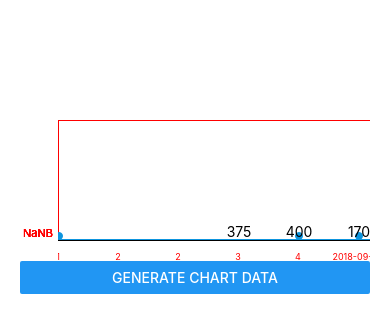
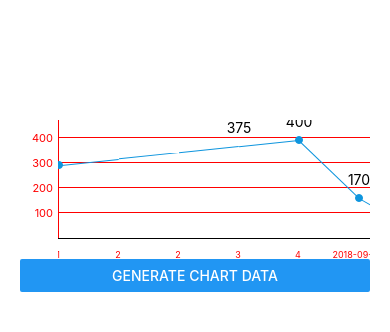
Before and after one commit to oksktank/react-native-pure-chart, a React Native app in the folder examples/: screen / in a window 390 px wide. Both pictures are taken after a click on the button "GENERATE CHART DATA". Shown: the top 332 px of the page. Built offline with nearby package versions, Linux system fonts and the light colour scheme.

Commit message:
req#71 error fixed (max is not neccessary)

```diff
--- a/examples/pure-chart/common.js
+++ b/examples/pure-chart/common.js
@@ -64,7 +64,7 @@ function getMaxValue (data) {
   return Math.max.apply(null, values)
 }
 
-export const initData = (dataProp, height, gap, numberOfPoints = 5, maxValue) => {
+export const initData = (dataProp, height, gap, numberOfPoints = 5) => {
   let guideArray, max, sortedData
   if (!dataProp || !Array.isArray(dataProp) || dataProp.length === 0) {
     return {
@@ -74,7 +74,7 @@ export const initData = (dataProp, height, gap, numberOfPoints = 5, maxValue) =>
     }
   }
 
-  max = Math.max(maxValue, getMaxValue(dataProp))
+  max = Math.max(getMaxValue(dataProp))
   guideArray = getGuideArray(max, height, numberOfPoints)
 
   dataProp = flattenData(dataProp)
--- a/examples/pure-chart/components/line-chart.js
+++ b/examples/pure-chart/components/line-chart.js
@@ -9,8 +9,7 @@ class LineChart extends React.Component {
       this.props.data,
       this.props.height,
       this.props.gap,
-      this.props.numberOfYAxisGuideLine,
-      this.props.maxValue)
+      this.props.numberOfYAxisGuideLine)
     this.state = {
       loading: false,
       sortedData: newState.sortedData,
@@ -48,7 +47,7 @@ class LineChart extends React.Component {
     if (nextProps.data !== this.props.data) {
       this.setState(Object.assign({
         fadeAnim: new Animated.Value(0)
-      }, initData(nextProps.data, this.props.height, this.props.gap, this.props.numberOfYAxisGuideLine, this.props.maxValue)), () => {
+      }, initData(nextProps.data, this.props.height, this.props.gap, this.props.numberOfYAxisGuideLine)), () => {
         Animated.timing(this.state.fadeAnim, { toValue: 1, easing: Easing.bounce, duration: 1000, useNativeDriver: true }).start()
       })
     }
```
